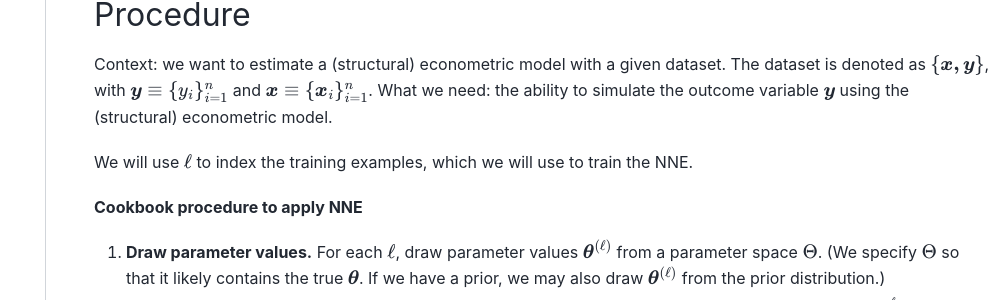
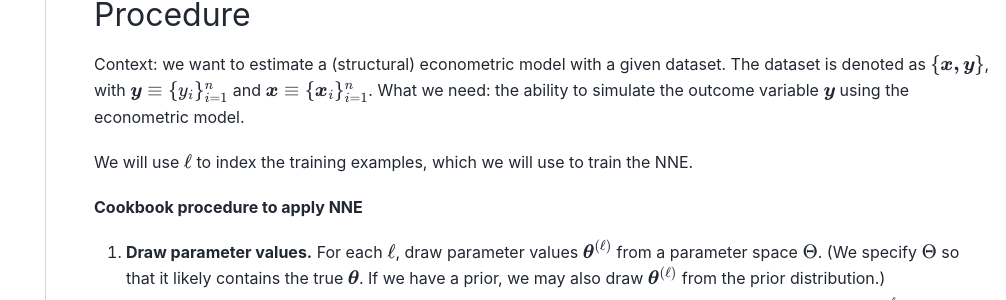
Before and after one commit to nnehome/nnehome.github.io, a Sphinx documentation site: the page built from docs/source/home/home.rst, in a window 1280 px wide. Shown: the part 1481-1781 px from the top of the page, without its empty margins (274-1280 px from the left). Built offline with Sphinx 7.4.7 and the PyData theme 0.15.4, drawn with Linux system fonts in a browser that asks for light colours.

Commit message:
some change

```diff
--- a/docs/source/home/home.rst
+++ b/docs/source/home/home.rst
@@ -50,7 +50,7 @@ Conceptually, this can be thought of as a parameter estimation problem, where th
 Procedure
 ---------------
 
-Context: we want to estimate a (structural) econometric model with a given dataset. The dataset is denoted as :math:`\{\boldsymbol{x, y}\}`, with :math:`\boldsymbol{y}\equiv\{y_i\}_{i=1}^{n}` and :math:`\boldsymbol{x}\equiv\{\boldsymbol{x}_i\}_{i=1}^{n}`. What we need: the ability to simulate the outcome variable :math:`\boldsymbol{y}` using the (structural) econometric model.
+Context: we want to estimate a (structural) econometric model with a given dataset. The dataset is denoted as :math:`\{\boldsymbol{x, y}\}`, with :math:`\boldsymbol{y}\equiv\{y_i\}_{i=1}^{n}` and :math:`\boldsymbol{x}\equiv\{\boldsymbol{x}_i\}_{i=1}^{n}`. What we need: the ability to simulate the outcome variable :math:`\boldsymbol{y}` using the econometric model.
 
 We will use :math:`\ell` to index the training examples, which we will use to train the NNE.
 
```
